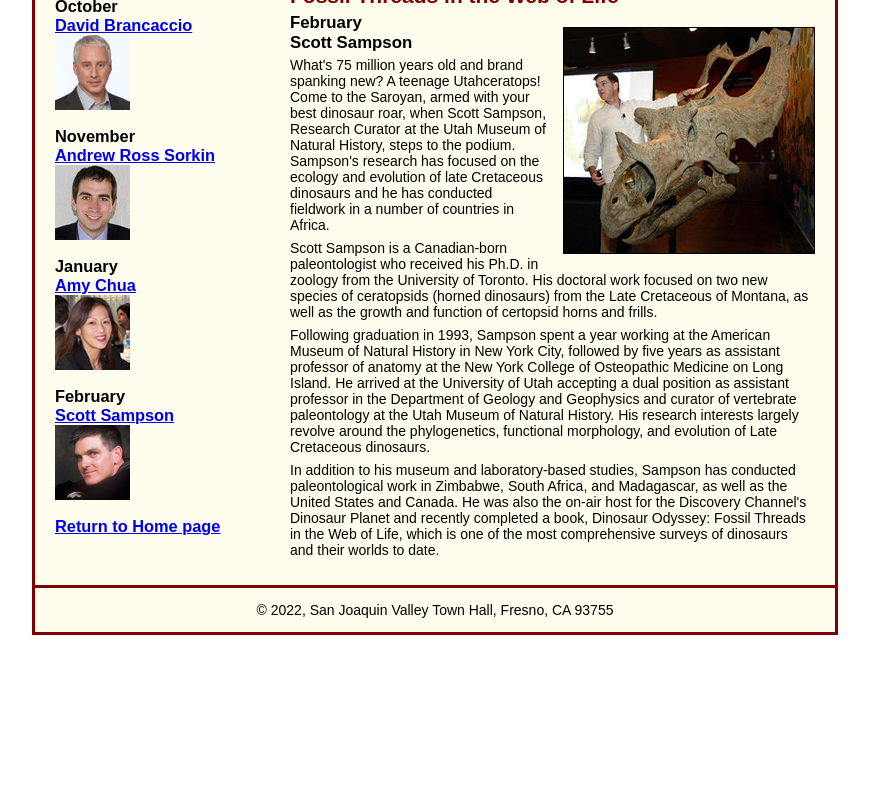
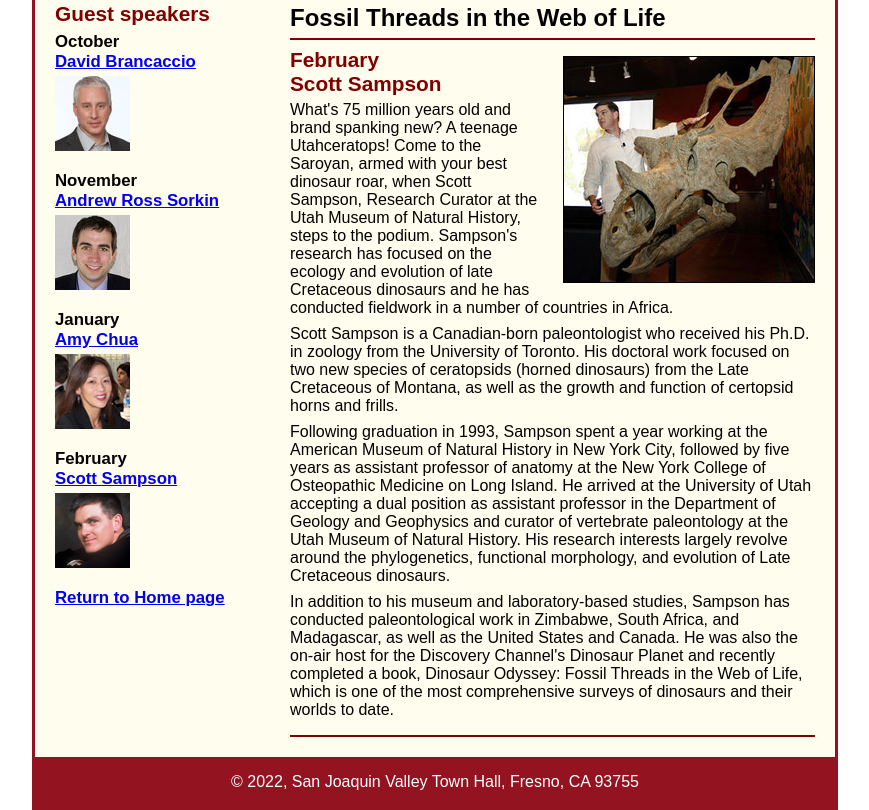
Before and after one commit to MuqtadiraA/A09, a plain HTML site: page speakers/c7_sampson.html in a window 1280 px wide. Shown: the part 131-941 px from the top of the page, without its empty margins (205-1074 px from the left). Before the commit the page ends 800 px from the top, so only its background shows below. Drawn offline with Linux system fonts and the light colour scheme.

Commit message:
Update c7_sampson.html

```diff
--- a/speakers/c7_sampson.html
+++ b/speakers/c7_sampson.html
@@ -5,7 +5,7 @@
 	<meta charset="utf-8">
 	<title>San Joaquin Valley Town Hall</title>
 	<link rel="shortcut icon" href="../images/favicon.ico">
-	<link rel="stylesheet" href="../styles/c7_speaker.css">
+	<link rel="stylesheet" href="../styles/c6_speaker.css">
 </head>
 
 <body>
```
